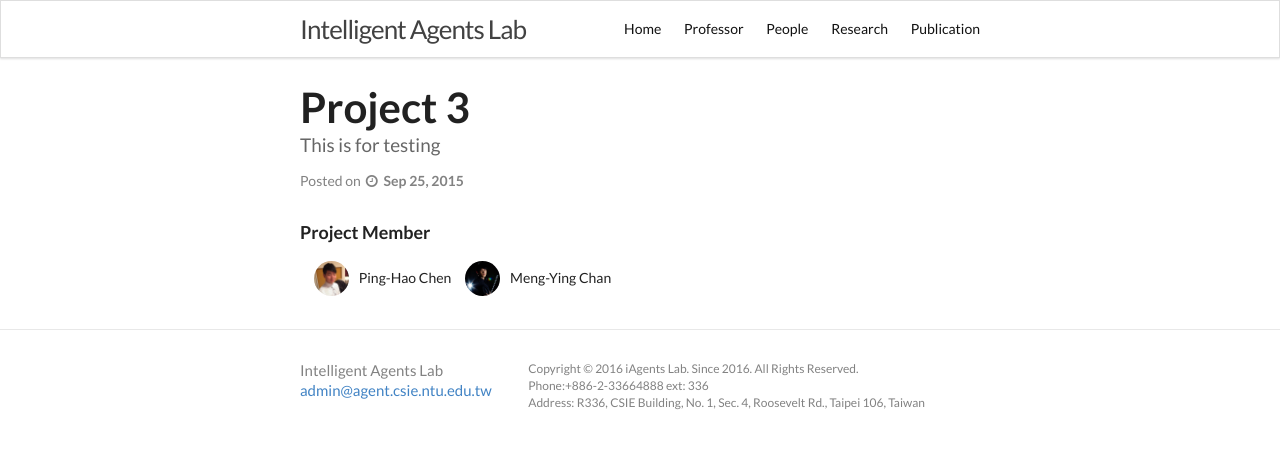
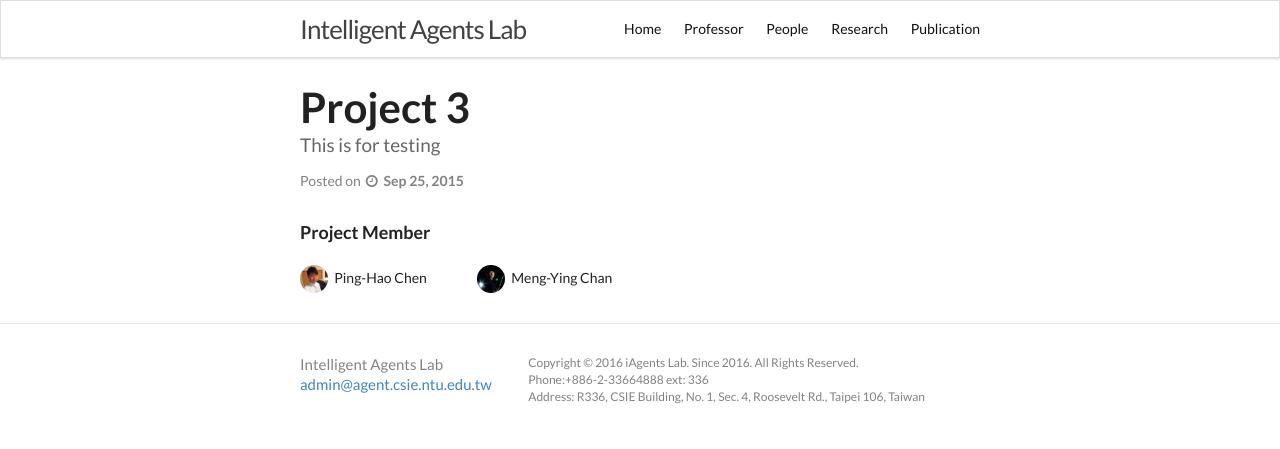
Before and after one commit to iAgentNTU/iAgentNTU.github.io, a Jekyll site: the page built from research/_posts/2015-09-25-Porject3.markdown, in a window 1280 px wide. Shown: the top 449 px of the page. Built offline with Jekyll 4.4.1, drawn with Linux system fonts in a browser that asks for light colours.

Commit message:
Updated post layout

```diff
--- a/_layouts/post.html
+++ b/_layouts/post.html
@@ -28,15 +28,16 @@ layout: default
   <!-- Members -->
   {% if page.members %}
   <div class="ui medium header">Project Member</div>
-    <div class="ui horizontal list member">
+  <div class="ui grid">
+    <div class="doubling four column row">
     {% assign people = site.people %}
     {% assign members = page.members %}
       {% for id in members %}
         {% for student in people %}
           {% if id == student.student_id %}
-      <div class="item">
-        <img class="ui mini circular image" src="{{student.image}}">
-        <div class="content">
+      <div class="column">
+        <img class="ui avatar image" src="{{student.image}}">
+        <span>
         {% if student.link == true and student.external_url %}
           <a href="{{ student.external_url }}">
           {{student.name}}
@@ -48,12 +49,13 @@ layout: default
         {% else %}
           {{student.name}}
         {% endif %}
-        </div>
+        </span>
       </div>
           {% endif %}
         {% endfor %}
       {% endfor %}
     </div>
+  </div>
   {% endif %}
   <!-- End of Members -->
 
--- a/css/post.css
+++ b/css/post.css
@@ -32,3 +32,7 @@ pre#bibtex{display: none}
     margin-left: 1em!important;
 }
 .post-content {font-size: 1.1em;}
+.ui.grid>.row>.column {
+    margin-top: .5em;
+    margin-bottom: 0;
+}
--- a/css/research.css
+++ b/css/research.css
@@ -1,4 +1,4 @@
 .ui.grid>.row>.column {
-    margin-top: .3em;
+    margin-top: .5em;
     margin-bottom: 0;
 }
```
